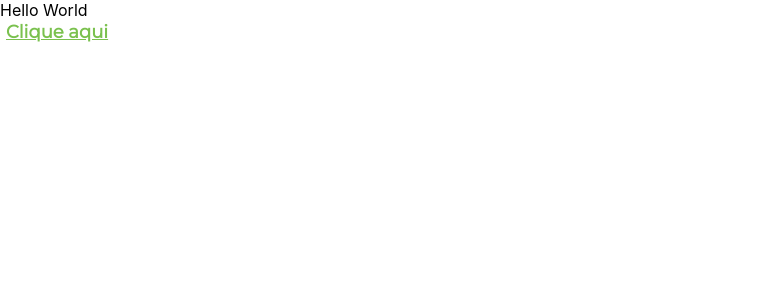
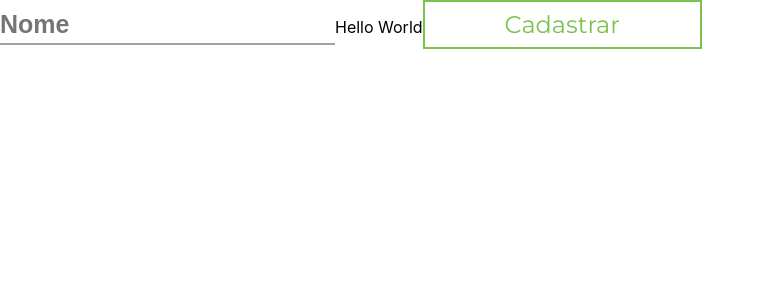
Before and after one commit to HackathonOrc/hackathonTime5, a React (Create React App) app in the folder app/: page / in a window 1280 px wide. Shown: the top 300 px of the page, without its empty margins (0-764 px from the left). Built offline with nearby package versions, Linux system fonts and the light colour scheme.

Commit message:
Create input box

```diff
--- a/app/src/App.tsx
+++ b/app/src/App.tsx
@@ -1,17 +1,21 @@
-import Button from "./components/button/button";
-import Link from "./components/link/link";
+import Button from "./components/button/Button";
+import Input from "./components/input/Input";
+import { useState } from 'react';
 
 function App() {
 
-  function Teste (){
-    alert('funcionou');
+  const [input, setInput] = useState("");
+
+  function Teste() {
+    alert(input);
   }
 
   return (
-  <div>
-    Hello World
-  <Link onClick={Teste}>Clique aqui</Link>
-  </div>
+    <div>
+      <Input value={input} label="Nome" onChange={e => setInput(e.target.value)} />
+      Hello World
+      <Button onClick={Teste}>Cadastrar</Button>
+    </div>
   );
 }
 
--- a/app/src/components/button/button.tsx
+++ b/app/src/components/button/Button.tsx
@@ -9,14 +9,12 @@ type ButtonProps = {
   onClick: VoidFunction;
 }
 
-function Button ({children, onClick}: ButtonProps){
+function Button({ children, onClick }: ButtonProps) {
 
   return (
-    <div>
-      <button className="botao" onClick={onClick}>
-        {children}
-      </button>
-    </div>
+    <button className="botao" onClick={onClick}>
+      {children}
+    </button>
   )
 }
 export default Button;
--- /dev/null
+++ b/app/src/components/input/Input.tsx
@@ -0,0 +1,26 @@
+import { ChangeEvent } from 'react'
+import './input.css'
+
+type InputProps = {
+    /** Texto que fica dentro da caixa */
+    label: string;
+    /** Valor que o usuário insere na caixa */
+    value: string;
+    /** Booleano que representa se o conteúdo da caixa fica oculto */
+    isHidden?: boolean;
+    /** Função para lidar com a alteração na caixa */
+    onChange?(e: ChangeEvent<HTMLInputElement>): void;
+};
+
+function Input({
+    label,
+    value,
+    isHidden = false,
+    onChange
+}: InputProps) {
+    return (
+        <input className="inputText" type={isHidden ? "password" : "text"} placeholder={label} value={value} onChange={onChange} />
+    )
+};
+
+export default Input;
--- /dev/null
+++ b/app/src/components/input/input.css
@@ -0,0 +1,21 @@
+@import url("https://fonts.googleapis.com/css2?family=Montserrat&display=swap");
+
+.inputText {
+    padding: 6px 0;
+    border: none;
+    border-bottom: 2px solid #a1a1a1;
+    height: 25px;
+
+    overflow: visible;
+    font-size: 25px;
+    font-weight: bold;
+
+    opacity: 1; /* Firefox */
+    color: #a1a1a1;
+}
+.inputText::placeholder {
+    overflow: visible;
+}
+input:focus {
+    outline: none;
+}
```
Also changed, not shown: 2 other files (tests, documents, lock files or other folders).
